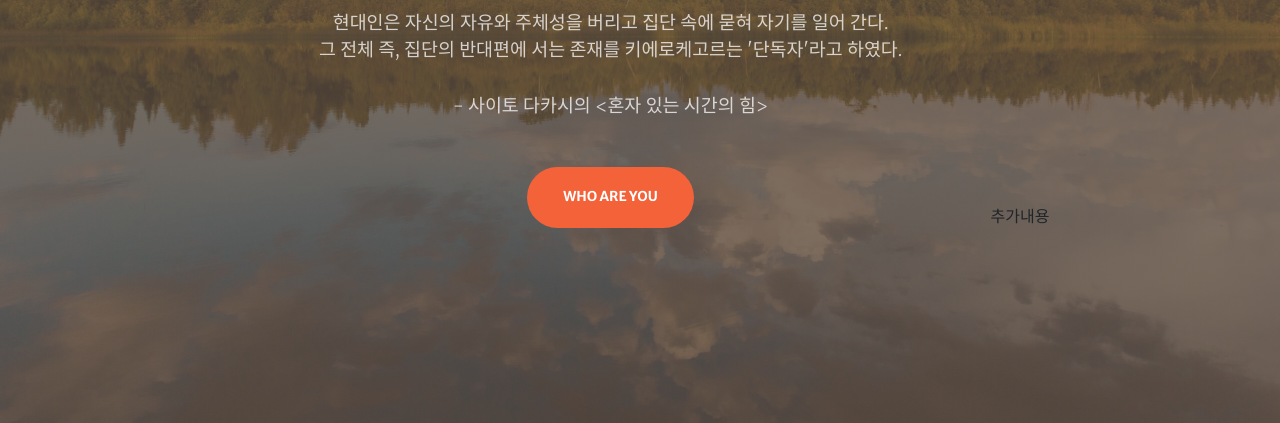
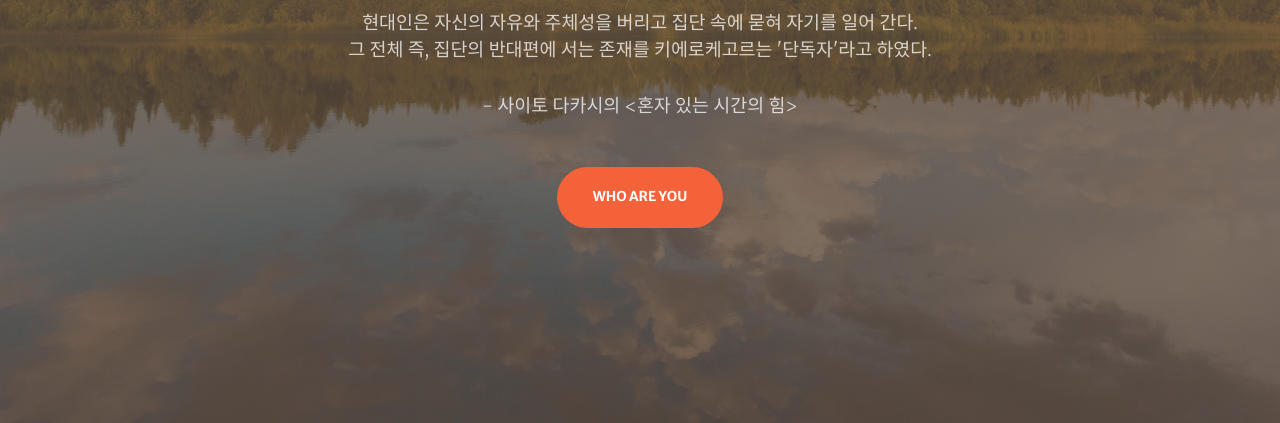
Before and after one commit to Doe-kihoon/Doe-kihoon.github.io, a website with bundled scripts: page index.html in a window 1280 px wide. Shown: the part 377-800 px from the top of the page. Built offline with nearby package versions, Linux system fonts and the light colour scheme.

Commit message:
원상복귀

```diff
--- a/index.html
+++ b/index.html
@@ -8,7 +8,7 @@
   <meta name="description" content="">
   <meta name="author" content="">
 
-  <title>Introduce Doe</title>
+  <title>Introduce Doe GH</title>
 
   <!-- Font Awesome Icons -->
   <link href="vendor/fontawesome-free/css/all.min.css" rel="stylesheet" type="text/css">
@@ -65,7 +65,6 @@
           <p class="text-white-75 font-weight-light mb-5">현대인은 자신의 자유와 주체성을 버리고 집단 속에 묻혀 자기를 일어 간다.<br>그 전체 즉, 집단의 반대편에 서는 존재를 키에로케고르는 '단독자'라고 하였다.<br><br> - 사이토 다카시의 <혼자 있는 시간의 힘></p>
           <a class="btn btn-primary btn-xl js-scroll-trigger" href="#about">Who are YOU</a>
         </div>
-        <div> 추가내용 </div>
       </div>
     </div>
   </header>
```
